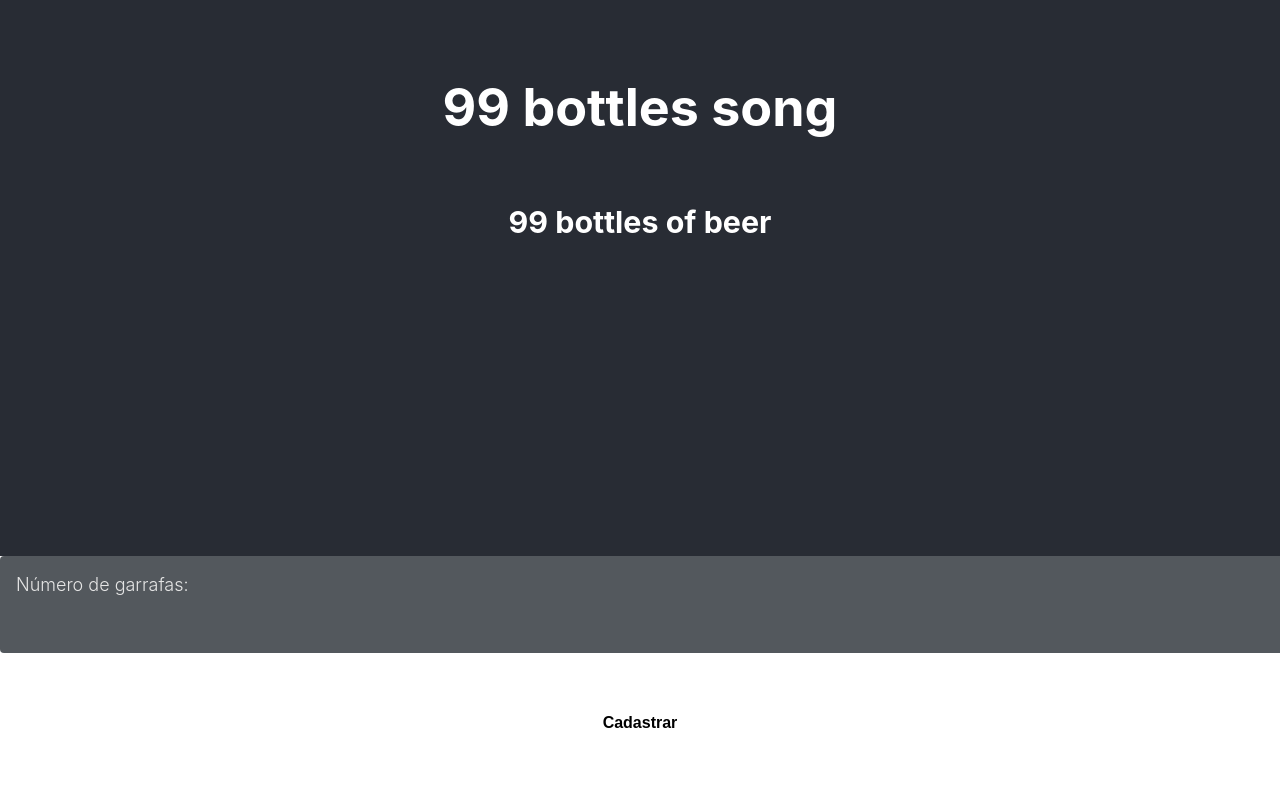
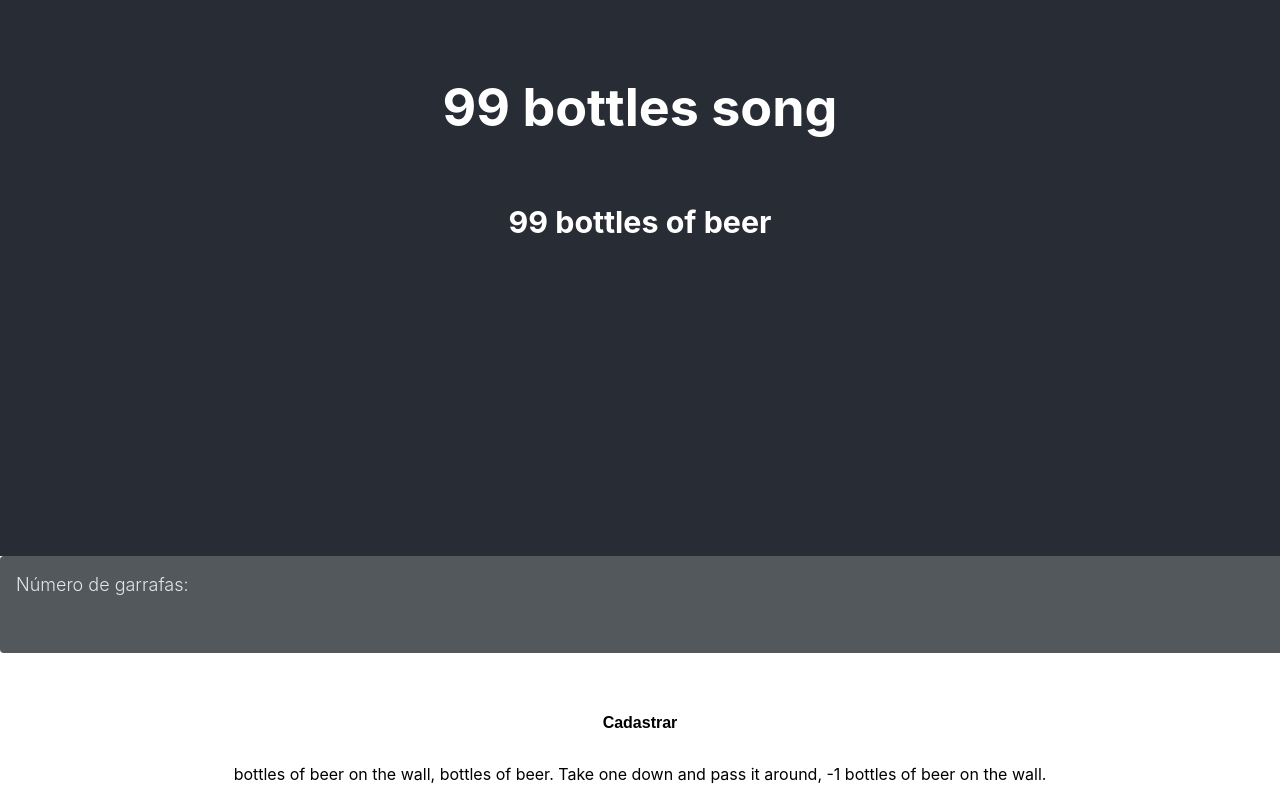
Before and after one commit to thaiisloopes/99bottles-react, a React (Create React App) app: page / in a window 1280 px wide. Shown: the part 244-1044 px from the top of the page. Before the commit the page ends 992 px from the top, so only its background shows below. Built offline with nearby package versions, Linux system fonts and the light colour scheme.

Commit message:
displays 99 bottles song according to number of bottles

```diff
--- a/src/App.js
+++ b/src/App.js
@@ -3,6 +3,7 @@ import './App.css';
 import FormField from './components/FormField';
 import Button from './components/Button';
 import useForm from './hooks/useForm';
+import getVersesFrom from './service/lyrics.js';
 
 function App() {
   const valoresIniciais = {
@@ -32,6 +33,19 @@ function App() {
         </Button>
       </form>
 
+      {valores.length === 0 && (
+      <div>
+        {/* Cargando ... */ }
+        Loading...
+      </div>
+      )}
+
+      <div>
+        <p>
+          {getVersesFrom(valores.garrafas)}
+        </p>
+      </div>
+
     </div>
   );
 }
--- a/src/service/lyrics.js
+++ b/src/service/lyrics.js
@@ -1,4 +1,4 @@
-export const getVersesFrom = (bottle) => {
+function GetVersesFrom(bottle) {
   let initialVerse = '';
   let index;
 
@@ -26,3 +26,5 @@ const buildVerse = (bottle) => {
 const container = (numberOfBootles) => {
   return numberOfBootles === 1 ? 'bottle' : 'bottles';
 }
+
+export default GetVersesFrom;
```
